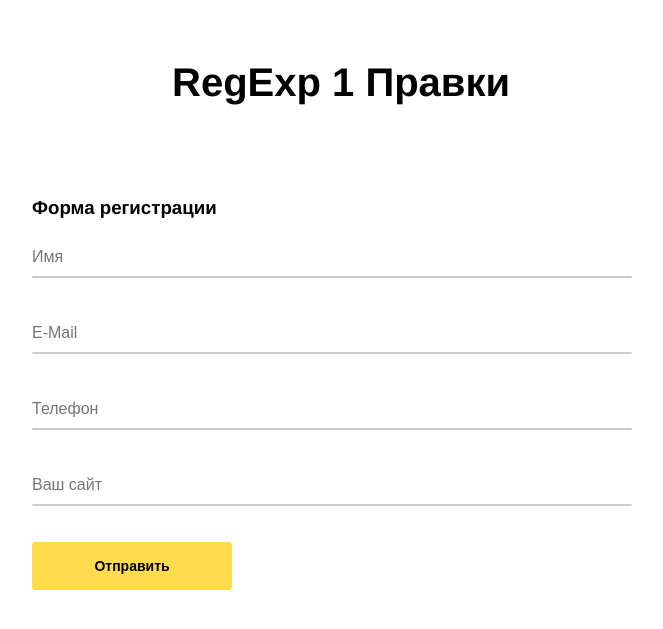
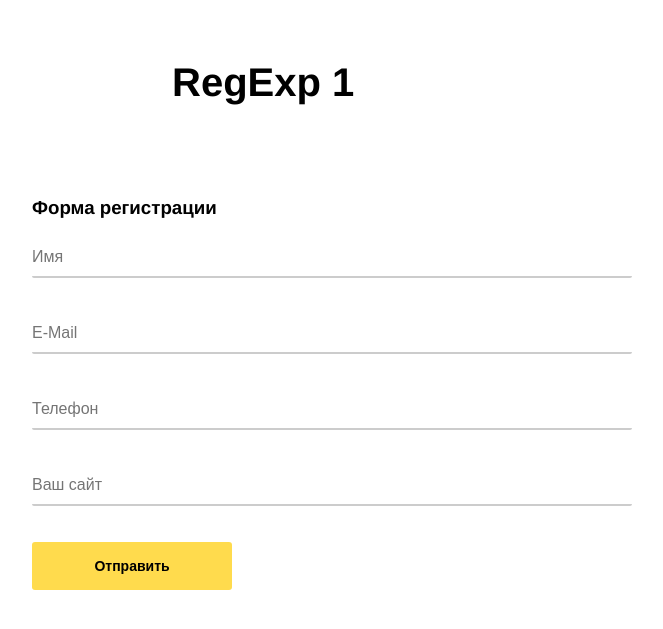
Before and after one commit to shishovKA/shishov_KA_sprint_10.github.io, a plain HTML site: page index.html in a window 1280 px wide. Shown: the part 91-720 px from the top of the page, without its empty margins (308-971 px from the left). Drawn offline with Linux system fonts and the light colour scheme.

Commit message:
change all regex

```diff
--- a/index.html
+++ b/index.html
@@ -13,7 +13,7 @@
     <main class="container">
         <div class="cover">
             <div class="cover__image"></div>
-            <h1 class="cover__heading">RegExp 1 Правки</h1>
+            <h1 class="cover__heading">RegExp 1</h1>
         </div>
         <div class="block">
             <form class="form" name="register" action="http://httpbin.org/post" method="POST">
```
